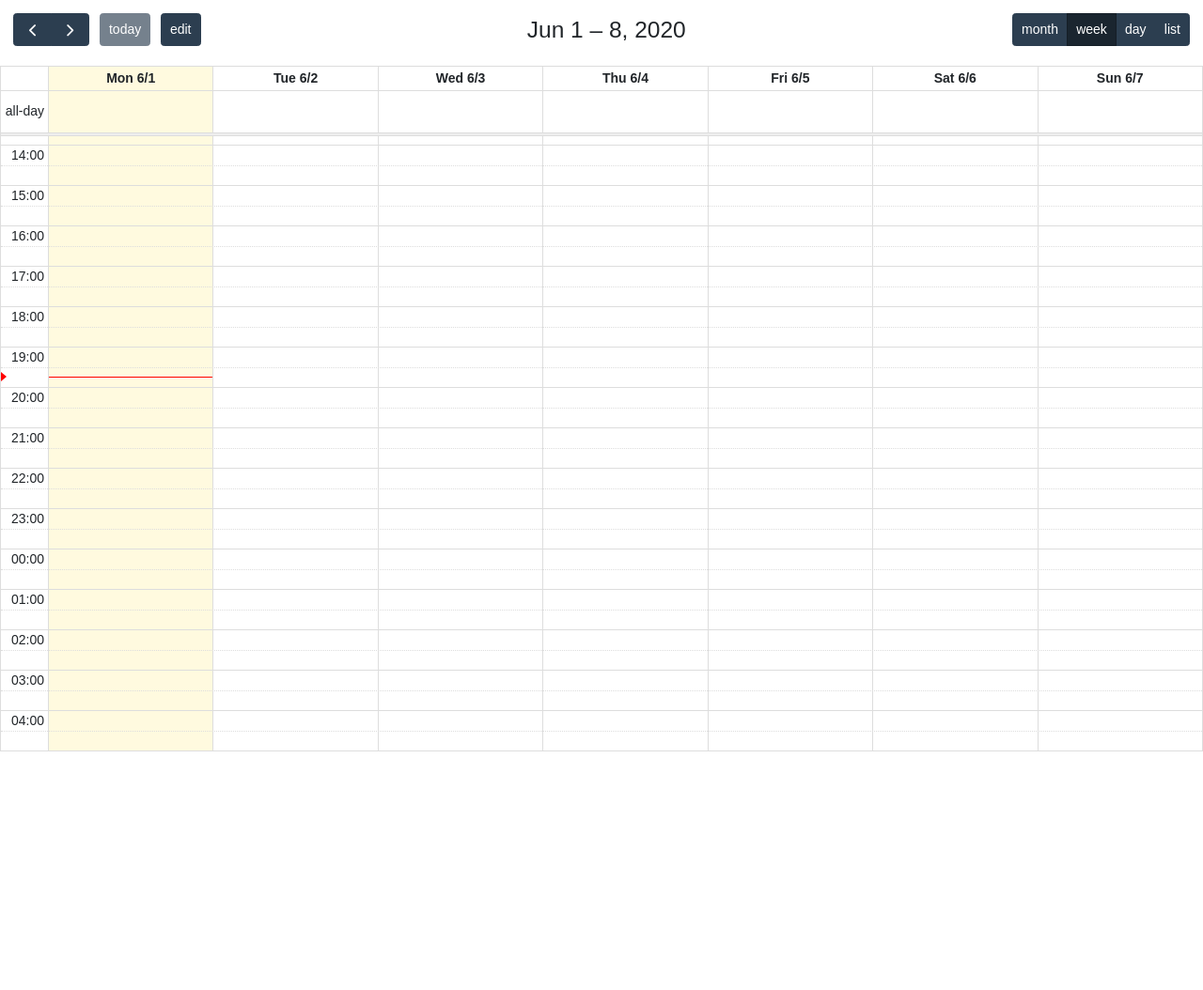
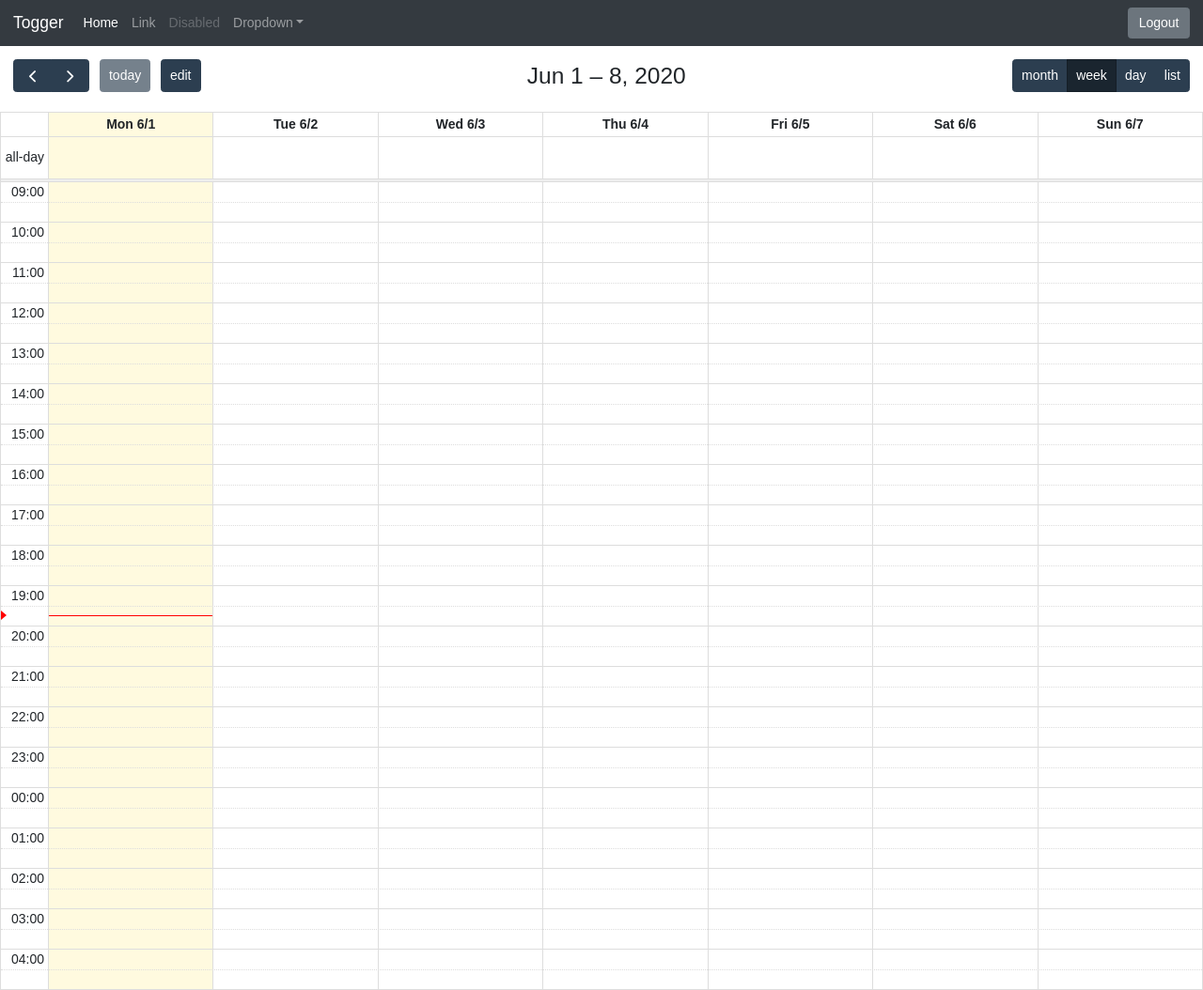
Before and after one commit to Virusmater/togger, a Flask app: page / in a window 1280 px wide. Shown: the whole page at 94% size. Before the commit the page ends 800 px from the top, so only its background shows below. Run offline with Flask 2, Linux system fonts and the light colour scheme; the visitor is signed in with stand-in values (Sample User, id 1); data that the repository does not hold is empty; some libraries are stand-ins or nearby versions.

Commit message:
add bar on the top

```diff
--- a/togger/static/togger.css
+++ b/togger/static/togger.css
@@ -1,11 +1,9 @@
   html, body {
-    overflow: hidden; /* don't do scrollbars */
     font-family: Arial, Helvetica Neue, Helvetica, sans-serif;
     font-size: 14px;
   }
 
   #calendar-container {
-    position: fixed;
     top: 0;
     left: 0;
     right: 0;
--- a/togger/templates/fullcalendar.js
+++ b/togger/templates/fullcalendar.js
@@ -26,7 +26,8 @@ document.addEventListener('DOMContentLoaded', function() {
 
     };
     calendar = new FullCalendar.Calendar(calendarEl, {
-        height: '100%',
+        stickyHeaderDates: true,
+        height: 'auto',
         scrollTime: "16:00:00",
         firstDay: 1,
         slotMinTime: "09:00:00",
--- a/togger/templates/main.html
+++ b/togger/templates/main.html
@@ -26,6 +26,45 @@
     'static', filename='togger.css') }} rel='stylesheet' />
 </head>
 <body>
+    <nav class="navbar navbar-expand-md navbar-dark bg-dark ">
+  <a class="navbar-brand" href="#">Togger</a>
+  <button class="navbar-toggler" type="button" data-toggle="collapse" data-target="#navbarsExampleDefault" aria-controls="navbarsExampleDefault" aria-expanded="false" aria-label="Toggle navigation">
+    <span class="navbar-toggler-icon"></span>
+  </button>
+
+  <div class="collapse navbar-collapse" id="navbarsExampleDefault">
+    <ul class="navbar-nav mr-auto">
+      <li class="nav-item active">
+        <a class="nav-link" href="#">Home <span class="sr-only">(current)</span></a>
+      </li>
+      <li class="nav-item">
+        <a class="nav-link" href="#">Link</a>
+      </li>
+      <li class="nav-item">
+        <a class="nav-link disabled" href="#" tabindex="-1" aria-disabled="true">Disabled</a>
+      </li>
+      <li class="nav-item dropdown">
+        <a class="nav-link dropdown-toggle" href="#" id="dropdown01" data-toggle="dropdown" aria-haspopup="true" aria-expanded="false">Dropdown</a>
+        <div class="dropdown-menu" aria-labelledby="dropdown01">
+          <a class="dropdown-item" href="#">Action</a>
+          <a class="dropdown-item" href="#">Another action</a>
+          <a class="dropdown-item" href="#">Something else here</a>
+        </div>
+      </li>
+    </ul>
+    <form class="form-inline my-2 my-lg-0" action="/auth/logout">
+      <button class="btn btn-secondary my-2 my-sm-0" type="submit">Logout</button>
+    </form>
+  </div>
+</nav>
+
+<main role="main">
+
+<div id='calendar-container'>
+    <div id='calendar'></div>
+</div>
+
+</main>
 <div aria-hidden="true" aria-labelledby="exampleModalLabel" class="modal fade" id="modal" role="dialog"
      tabindex="-1">
     <div class="modal-dialog">
@@ -33,9 +72,7 @@
         </div>
     </div>
 </div>
-<div id='calendar-container'>
-    <div id='calendar'></div>
-</div>
+
 
 </body>
 </html>
```
